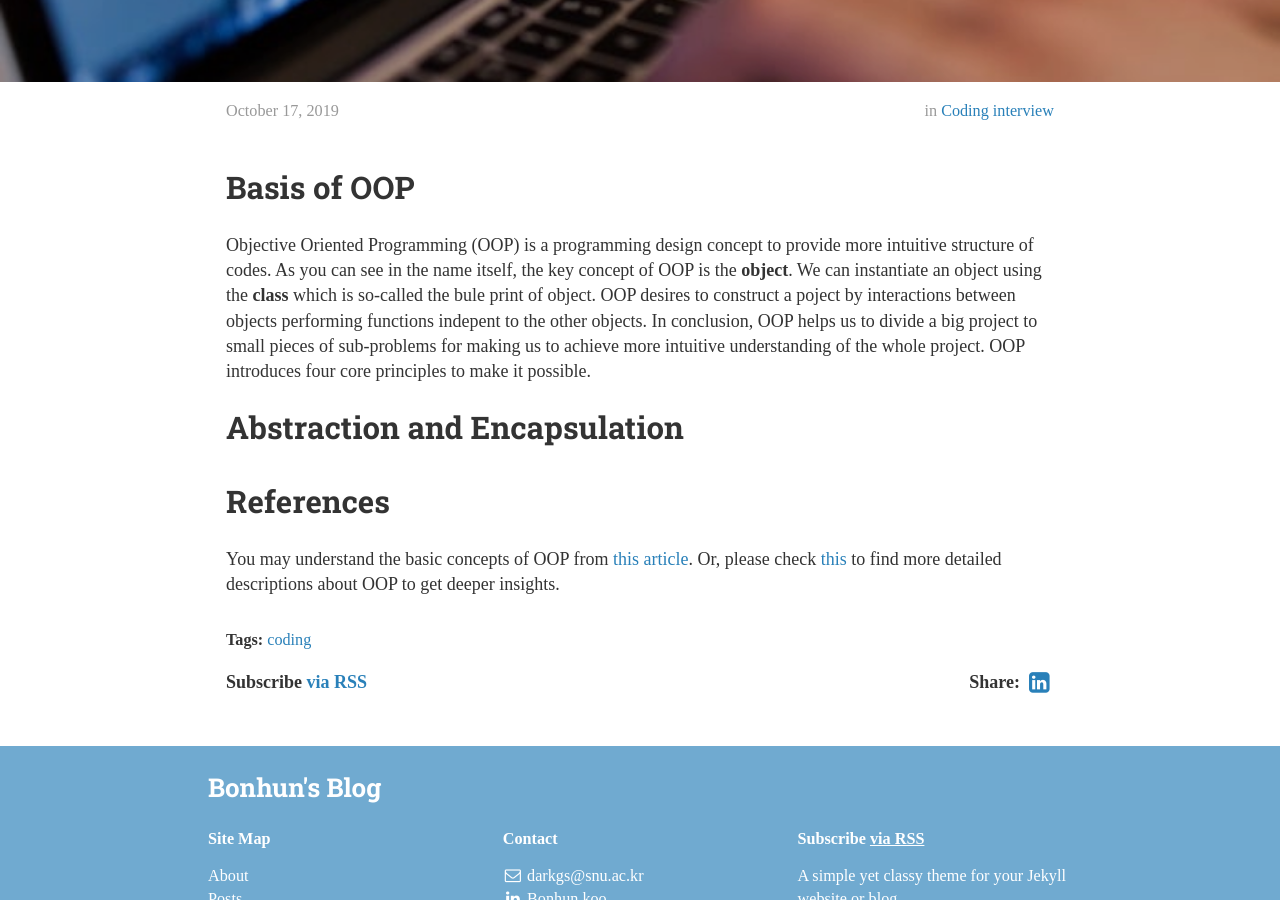
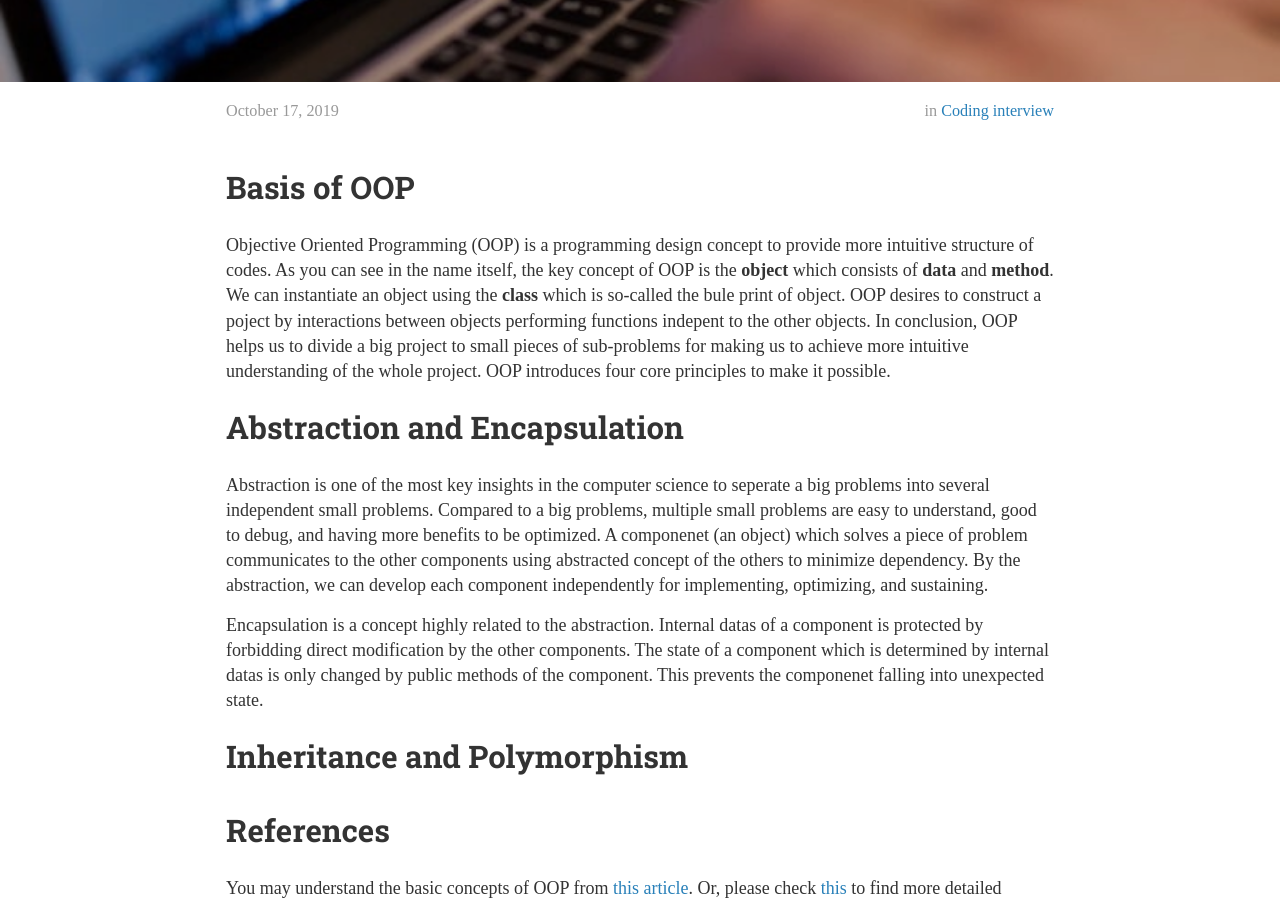
Before and after one commit to darkgs/darkgs.github.io, a Jekyll site: the page built from _posts/2019-10-17-oop.markdown, in a window 1280 px wide and 900 px high, scrolled down 473 px. Built offline with Jekyll 4.4.1, drawn with Linux system fonts in a browser that asks for light colours; nearby versions of some CDN libraries.

Commit message:
oop: abstraction and encapsulation

```diff
--- a/_posts/2019-10-17-oop.markdown
+++ b/_posts/2019-10-17-oop.markdown
@@ -10,13 +10,24 @@ cover:  "/assets/instacode.jpeg"
 
 ## Basis of OOP
 Objective Oriented Programming (OOP) is a programming design concept to provide more intuitive structure of codes.
-As you can see in the name itself, the key concept of OOP is the <b>object</b>.
+As you can see in the name itself, the key concept of OOP is the <b>object</b> which consists of <b>data</b> and <b>method</b>.
 We can instantiate an object using the <b>class</b> which is so-called the bule print of object.
 OOP desires to construct a poject by interactions between objects performing functions indepent to the other objects.
 In conclusion, OOP helps us to divide a big project to small pieces of sub-problems for making us to achieve more intuitive understanding of the whole project.
 OOP introduces four core principles to make it possible.
 
 ## Abstraction and Encapsulation
+Abstraction is one of the most key insights in the computer science to seperate a big problems into several independent small problems.
+Compared to a big problems, multiple small problems are easy to understand, good to debug, and having more benefits to be optimized.
+A componenet (an object) which solves a piece of problem communicates to the other components using abstracted concept of the others to minimize dependency.
+By the abstraction, we can develop each component independently for implementing, optimizing, and sustaining.
+
+Encapsulation is a concept highly related to the abstraction.
+Internal datas of a component is protected by forbidding direct modification by the other components.
+The state of a component which is determined by internal datas is only changed by public methods of the component.
+This prevents the componenet falling into unexpected state.
+
+## Inheritance and Polymorphism
 
 ## References
 You may understand the basic concepts of OOP from [this article][oop_easy].
```
